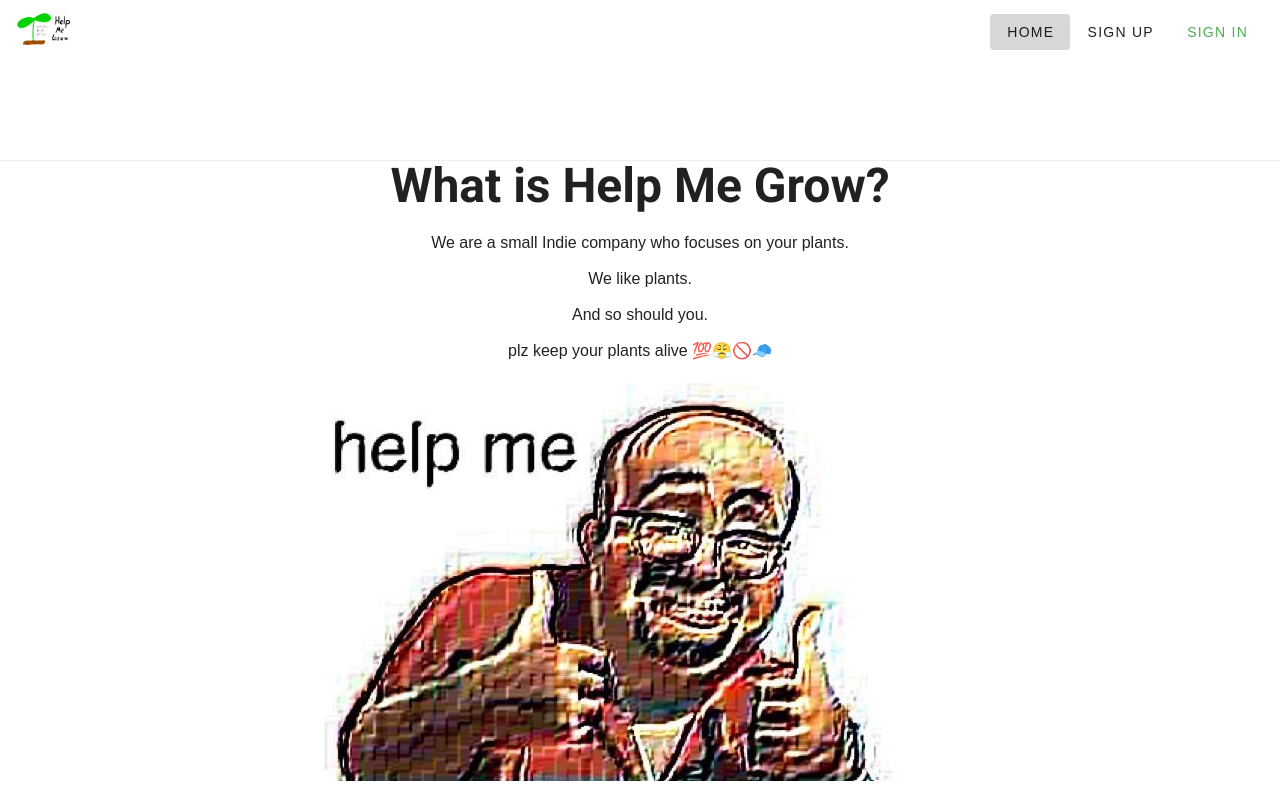
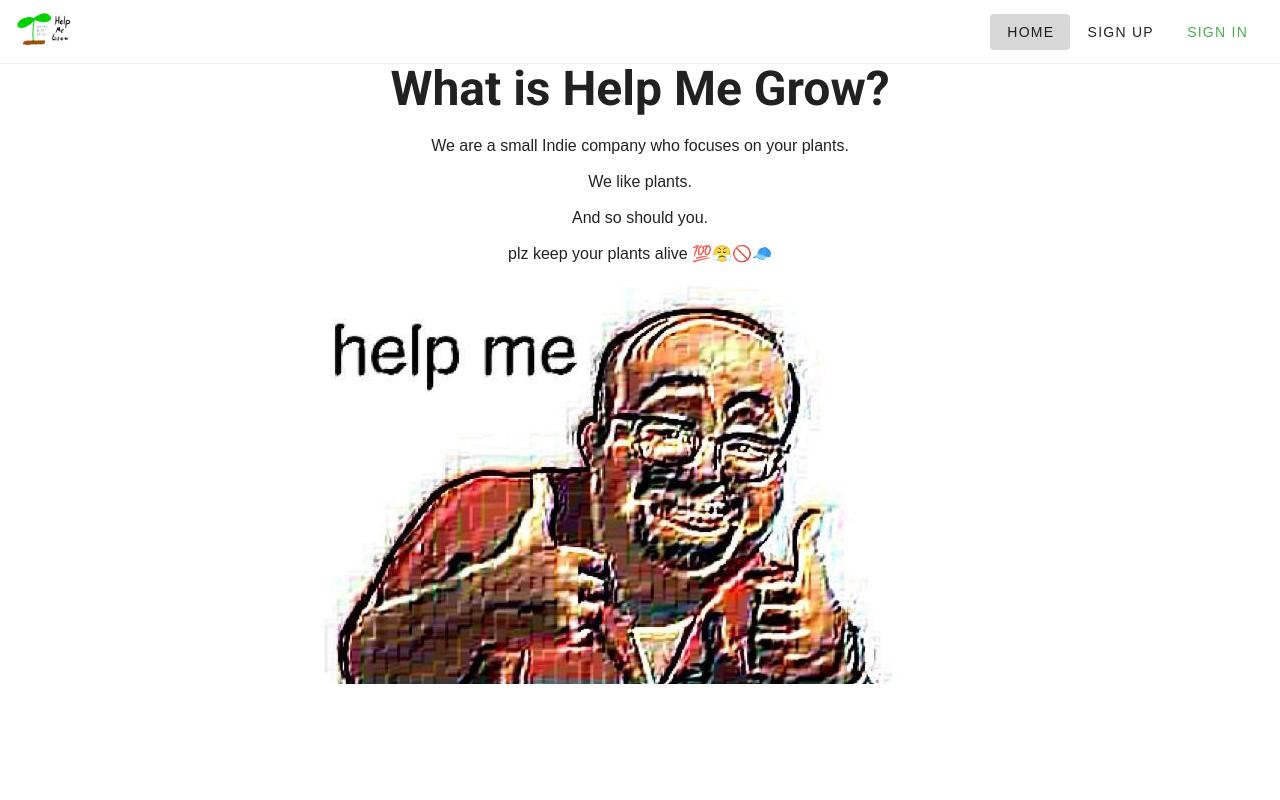
Before and after one commit to Archivolt1/helpmegrow-web, a Nuxt app: page / in a window 1280 px wide. Built offline with nearby package versions, Linux system fonts and the light colour scheme; a web font is replaced by a local one.

Commit message:
App layouts.

```diff
--- a/layouts/default.vue
+++ b/layouts/default.vue
@@ -1,7 +1,7 @@
 <template>
     <v-app>
-        <main-toolbar/>
         <main>
+            <main-toolbar/>
             <nuxt/>
         </main>
     </v-app>
```
